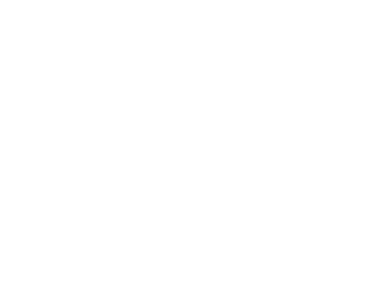
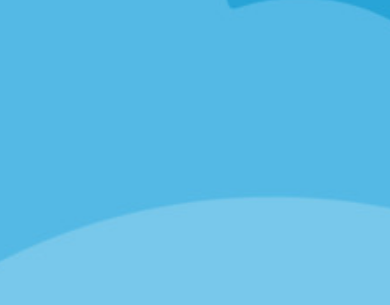
Before and after one commit to IamLunatyk/Math-game, a plain HTML site: page index.html in a window 390 px wide. Shown: the top 305 px of the page. Drawn offline with Linux system fonts and the light colour scheme; the site is published under a folder, as on GitHub Pages, so addresses that start at the root find nothing; a web font is replaced by a local one.

Commit message:
Update style.css

```diff
--- a/style.css
+++ b/style.css
@@ -8,7 +8,7 @@ body {
   font-family: "Poetsen One", sans-serif;
   font-weight: 400;
   font-style: normal;
-  background-image: url("/images/cloud-wide.png");
+  background-image: url("images/cloud-wide.png");
   background-size: cover;
   background-position: center;
   background-repeat: no-repeat;
@@ -154,7 +154,7 @@ input:hover {
 
 @media screen and (max-width: 414px) {
   body {
-    background-image: url("/images/cloud-main.png"); /* Ścieżka do obrazu */
+    background-image: url("images/cloud-main.png"); /* Ścieżka do obrazu */
     background-repeat: no-repeat;
     background-size: 400vh;
     animation: slideleft 60s infinite linear;
```
